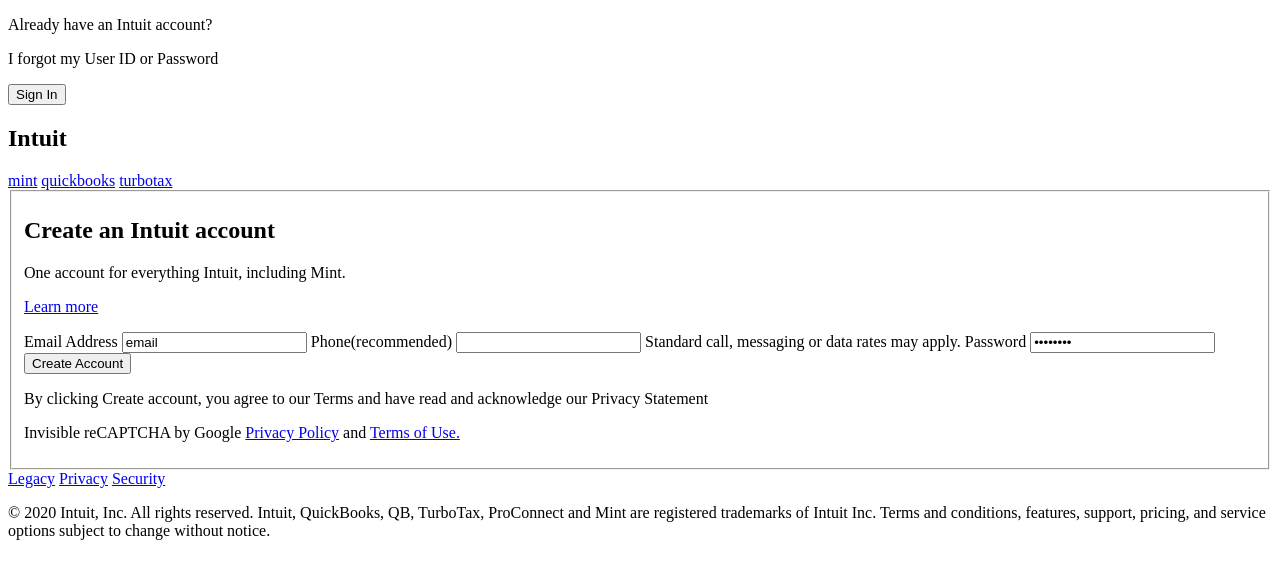
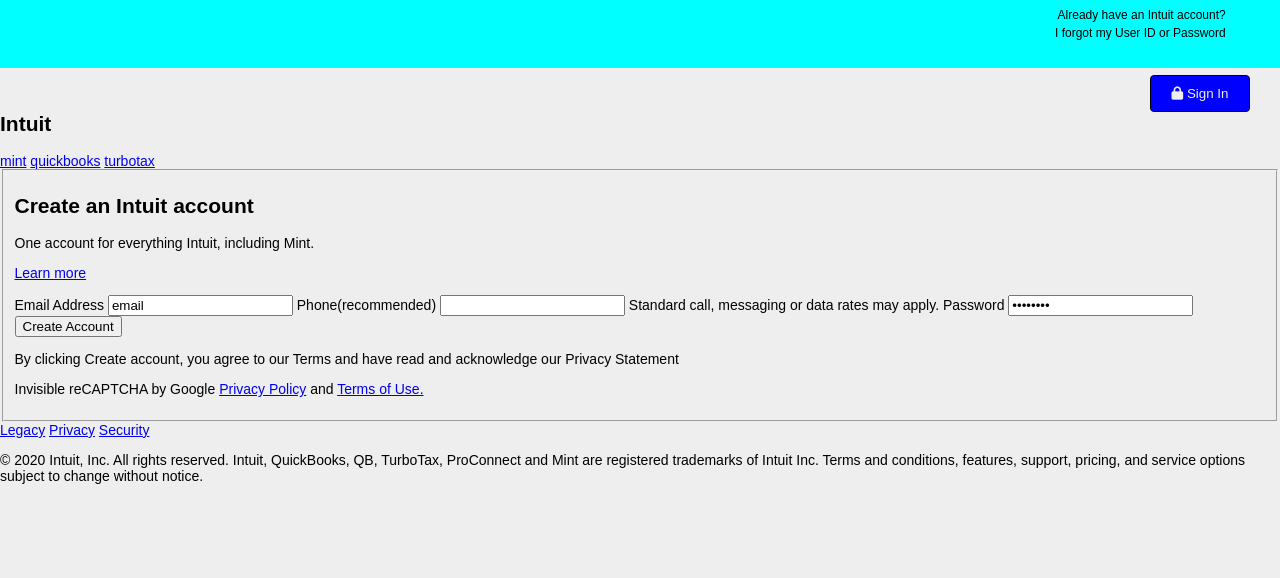
Before and after one commit to phylischumba/mint-singup-page, a plain HTML site: page index.html in a window 1280 px wide. Drawn offline with Linux system fonts and the light colour scheme.

Commit message:
header elements added and style applied

```diff
--- a/index.html
+++ b/index.html
@@ -1,22 +1,29 @@
 <!DOCTYPE html>
 <html lang="en">
+
 <head>
     <meta charset="UTF-8">
     <meta name="viewport" content="width=device-width, initial-scale=1.0">
     <meta http-equiv="X-UA-Compatible" content="ie=edge">
-    <title>Document</title>
+    <link rel="stylesheet" href="https://cdnjs.cloudflare.com/ajax/libs/font-awesome/4.7.0/css/font-awesome.min.css">
+    <script src="https://kit.fontawesome.com/668d372fa7.js" crossorigin="anonymous"></script>
+    <title>Sign-up page</title>
     <link rel="stylesheet" href="style.css" type="text/css">
 </head>
+
 <body>
     <header>
-        <div>
+        <div class="header-text">
             <p>Already have an Intuit account?</p>
             <p><a>I forgot my User ID or Password</a></p>
         </div>
-        <di>
-            <button type="submit">Sign In</button>
-        </di>
+
+        <div class="header-btn">
+            <button type="submit" class="sign-in-btn"><i class="fas fa-lock"></i> Sign In</button>
+        </div>
+
     </header>
+
     <main>
         <section>
             <h2>Intuit</h2>
@@ -26,17 +33,20 @@
                 <span><a href="#">turbotax</a></span>
             </div>
         </section>
+
         <section>
+
             <fieldset>
                 <h1>Create an Intuit account</h1>
                 <p>One account for everything Intuit, including Mint.</p>
                 <p><a href="#">Learn more</a> </p>
+
                 <form>
                     <label for="email">Email Address</label>
                     <input type="email" name="email" value="email" id="email">
 
                     <label for="phone-number">Phone(recommended)</label>
-                <input type="number" name="phone-number" value="phone-number" id="phone-number" >
+                    <input type="number" name="phone-number" value="phone-number" id="phone-number">
                     <span>Standard call, messaging or data rates may apply.</span>
 
                     <label for="password">Password</label>
@@ -46,25 +56,33 @@
 
                     <p>By clicking Create account, you agree to our
                         Terms and have read and acknowledge our Privacy Statement</p>
+                </form>
 
-            </form>
                 <div>
-                <p>Invisible reCAPTCHA by Google <a href="#">Privacy Policy</a>  and <a href="#">Terms of Use.</a></p>
+                    <p>Invisible reCAPTCHA by Google <a href="#">Privacy Policy</a> and <a href="#">Terms of Use.</a>
+                    </p>
                 </div>
+
             </fieldset>
         </section>
+
     </main>
+
     <footer>
         <div class="footer-links">
             <span> <a href="#">Legacy</a> </span>
             <span> <a href="#">Privacy</a> </span>
             <span> <a href="#">Security</a> </span>
+        </div>
 
-        </div>
         <div class="footer-text">
-            <p>© 2020 Intuit, Inc. All rights reserved. Intuit, QuickBooks, QB, TurboTax, ProConnect and Mint are registered trademarks of Intuit Inc.
-                Terms and conditions, features, support, pricing, and service options subject to change without notice.</p>
+            <p>© 2020 Intuit, Inc. All rights reserved. Intuit, QuickBooks, QB, TurboTax, ProConnect and Mint are
+                registered trademarks of Intuit Inc.
+                Terms and conditions, features, support, pricing, and service options subject to change without notice.
+            </p>
         </div>
     </footer>
+
 </body>
+
 </html>
--- a/style.css
+++ b/style.css
@@ -0,0 +1,36 @@
+body{
+    font-family: Arial, Helvetica, sans-serif;
+    font-size: 14px;
+    background-color:#EEEEEE;
+    margin: 0;
+    padding: 0;
+}
+
+header{
+    background-color: aqua;
+}
+.header-text{
+    text-align: right;
+    margin: 0 0 20px 1055px;
+    display: inline-block;
+    font-size: 12px;
+    line-height: 0.5em;
+
+
+}
+.header-btn{
+    float: right;
+    margin: 7px 30px 0 0;
+}
+.sign-in-btn{
+    padding: 10px;
+    width: 100px;
+    border-radius: 4px;
+    background-color: blue;
+    color: #EEEEEE;
+    border: 1px solid black;
+}
+
+main{
+    clear: both;
+}
```
Lines whose indentation alone changed are shown as unchanged.
